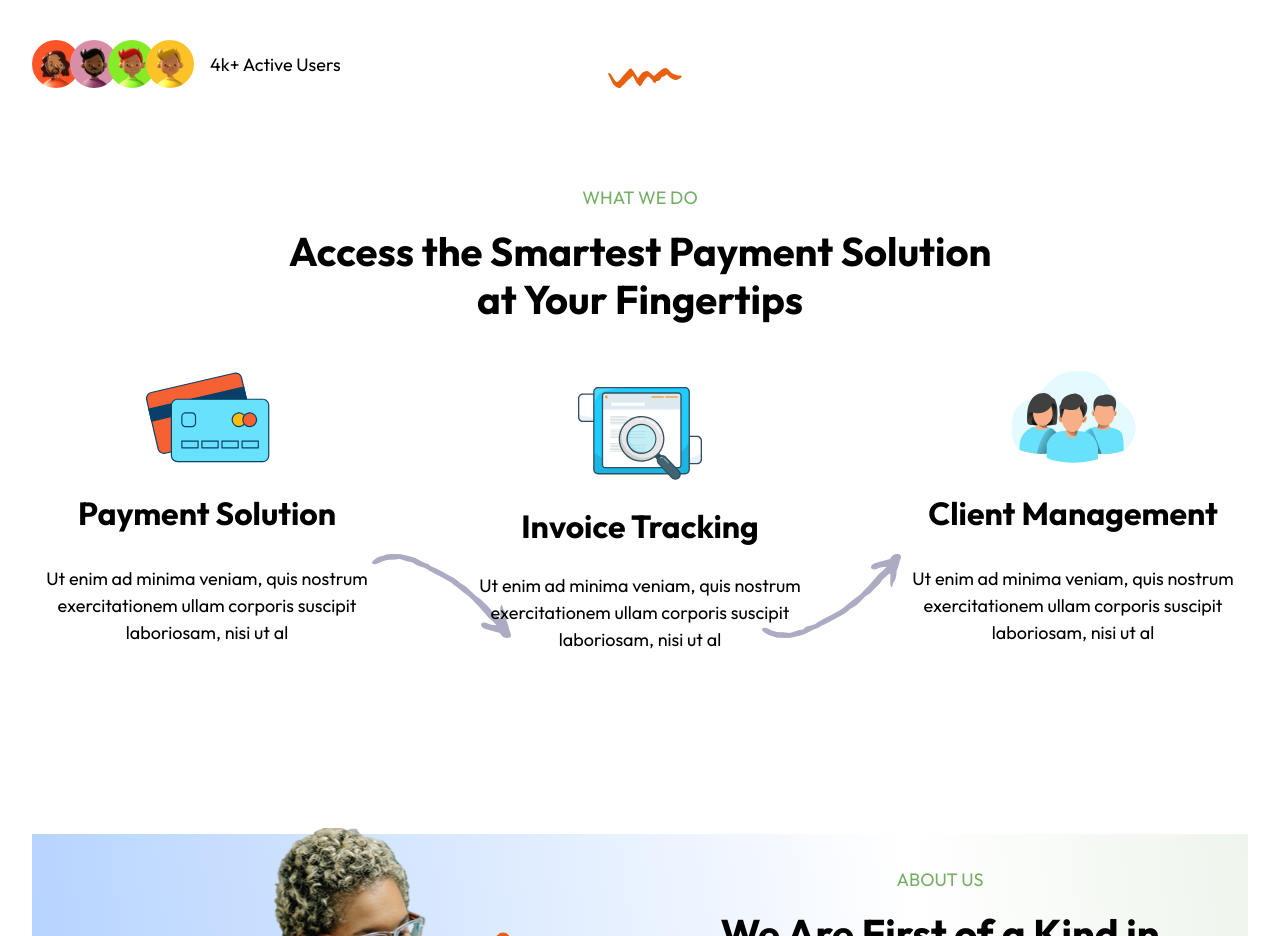
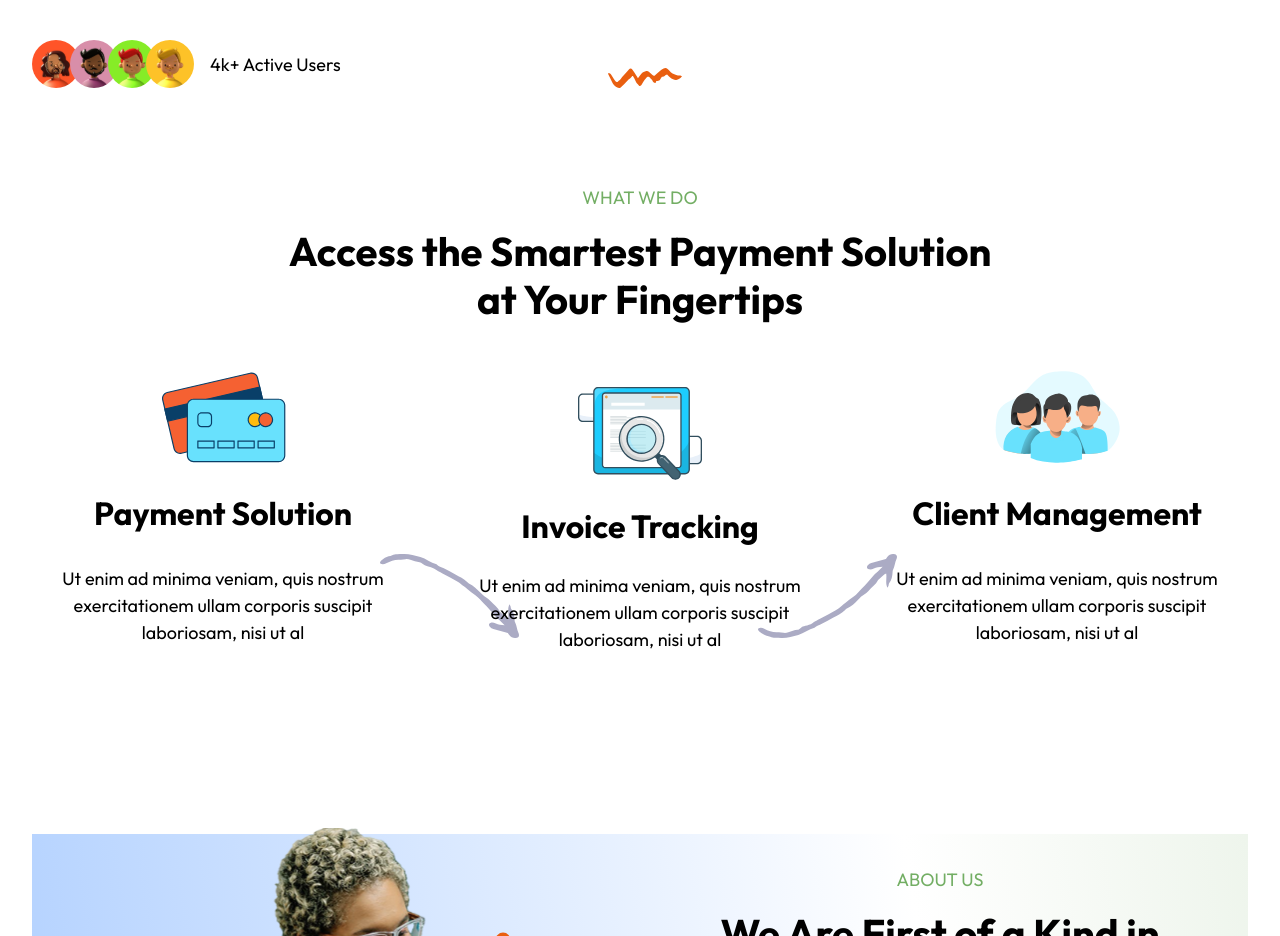
Before and after one commit to klusterthon023/klusterthon023-fintech, a React (Vite) app in the folder frontend/: page / in a window 1280 px wide. Shown: the part 861-1797 px from the top of the page. Built offline with nearby package versions, Linux system fonts and the light colour scheme.

Commit message:
Added padding

```diff
--- a/frontend/src/pages/home/components/what-we-do-section/index.tsx
+++ b/frontend/src/pages/home/components/what-we-do-section/index.tsx
@@ -1,12 +1,11 @@
 import WhatWeDoCard from "./WhatWeDoCard";
 import WhatWeDoTitle from "./WhatWeDoTitle";
 
-
 export default function WhatWeDoSection() {
-    return (
-        <section className="container mx-auto py-12 grid gap-12">
-        <WhatWeDoTitle />
-        <WhatWeDoCard />
-        </section>
-    )
+  return (
+    <section className="container mx-auto px-4 py-12 grid gap-12">
+      <WhatWeDoTitle />
+      <WhatWeDoCard />
+    </section>
+  );
 }
```
